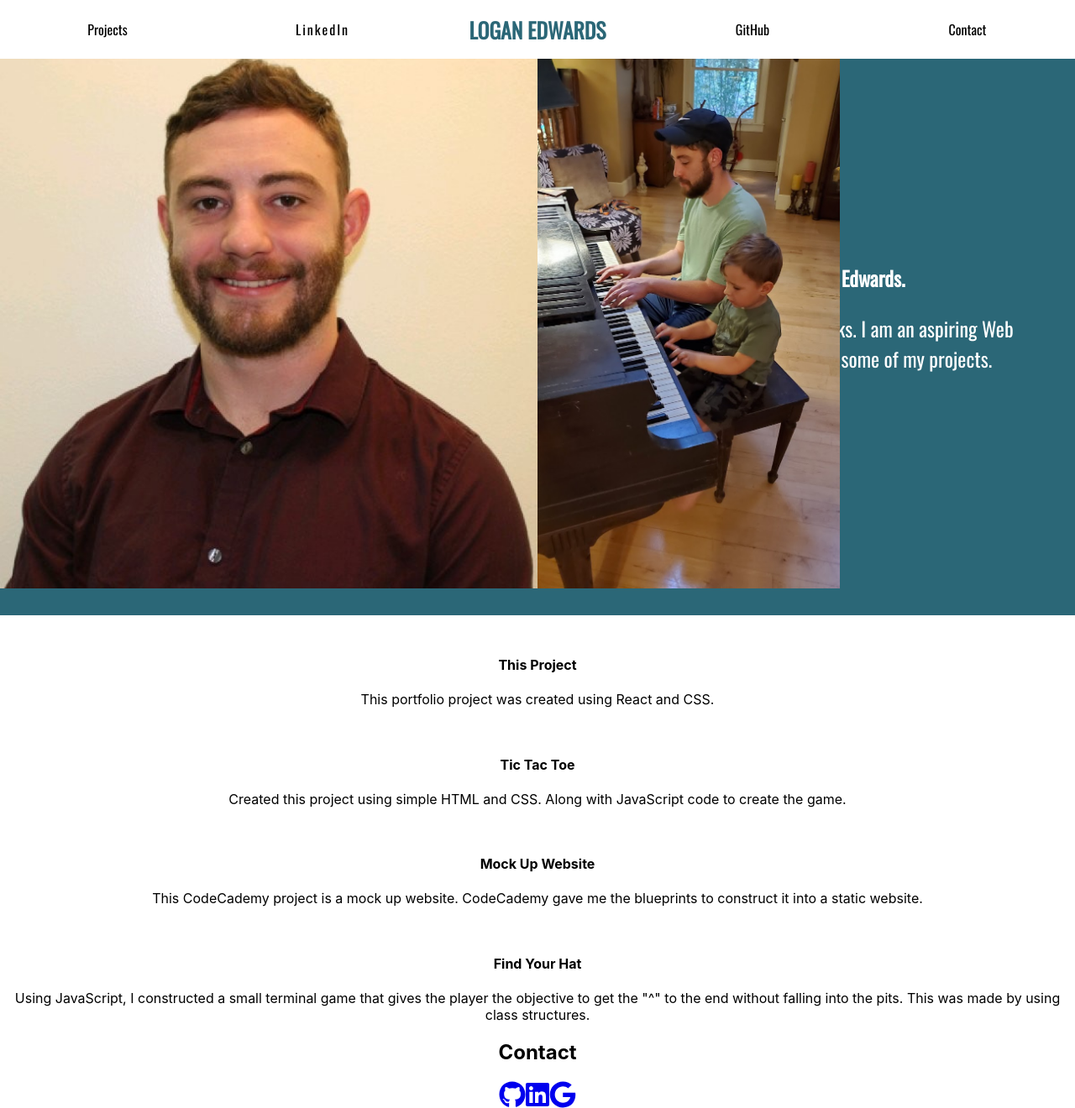
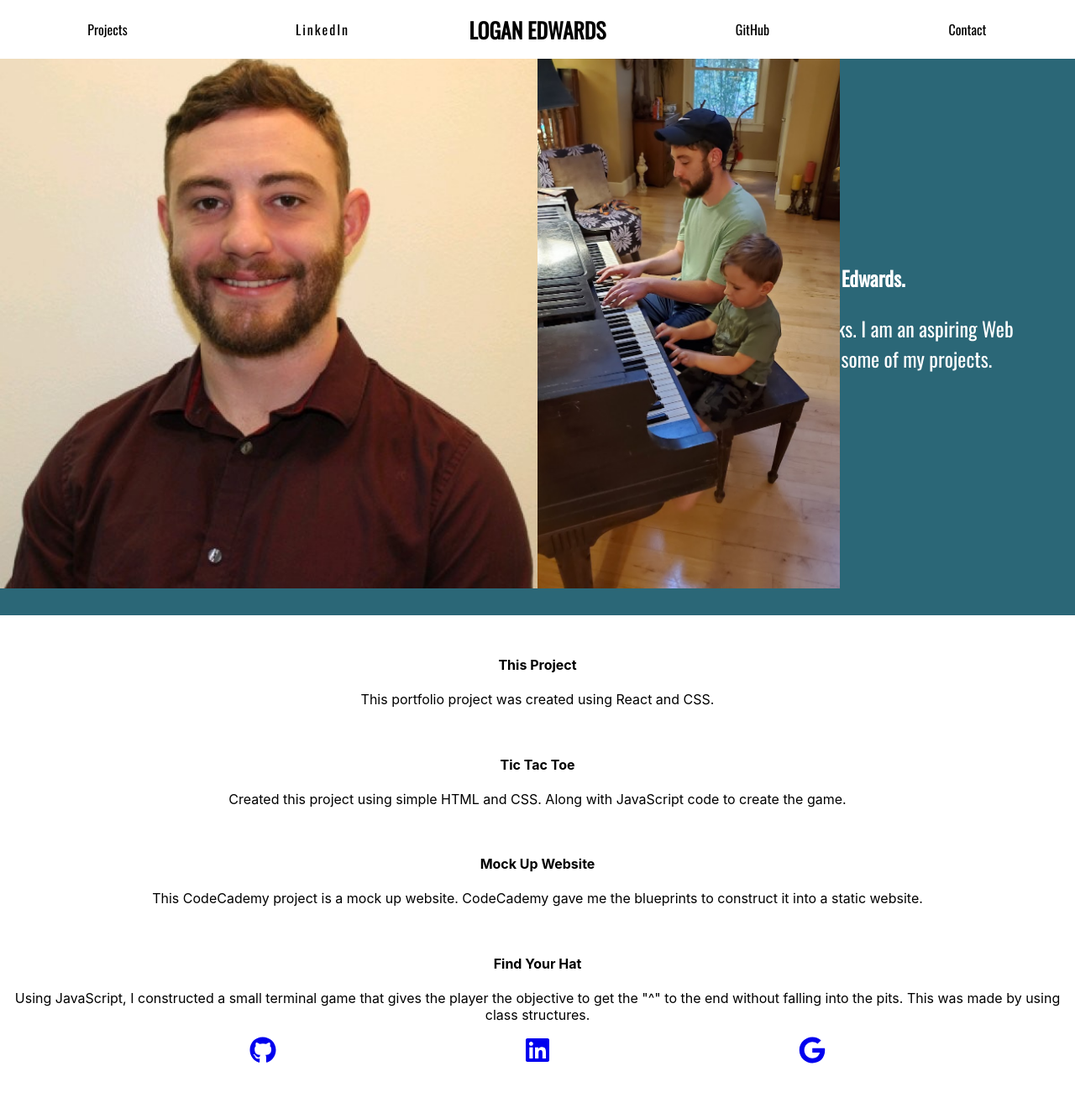
Before and after one commit to loganed09/LoganE, a React (Create React App) app: page / in a window 1280 px wide. Shown: the whole page at 84% size. After the commit the page ends 1283 px from the top, so only its background shows below. Built offline with nearby package versions, Linux system fonts and the light colour scheme; a web font is replaced by a local one.

Commit message:
Created links in NavBar

```diff
--- a/package.json
+++ b/package.json
@@ -14,6 +14,7 @@
     "react": "^17.0.2",
     "react-dom": "^17.0.2",
     "react-scripts": "4.0.3",
+    "react-scroll": "^1.8.4",
     "web-vitals": "^1.0.1"
   },
   "scripts": {
--- a/src/App.js
+++ b/src/App.js
@@ -3,6 +3,8 @@ import NavBar from './Components/NavBar/NavBar';
 import About from './Components/About/About';
 import Contact from './Components/Contact/Contact';
 import Projects from './Components/Projects/Projects';
+
+
 
 function App() {
   return (
--- a/src/Components/About/About.js
+++ b/src/Components/About/About.js
@@ -15,7 +15,7 @@ export default function About() {
         //         <img className="pianoImg" src={pianoImage.default} alt="piano" />
         //     </div>
         // </section>
-        <section className="about-me">
+        <section className="about-me" id="about">
             <div className="about-text">
                 <h2>My name is Logan Edwards.</h2>
                 <p>I play the piano. I love comic books. I am an aspiring Web Developer. Below you will find some of my projects.</p>
--- a/src/Components/Contact/Contact.css
+++ b/src/Components/Contact/Contact.css
@@ -0,0 +1,5 @@
+.contact {
+    display: flex;
+    justify-content: space-evenly;
+    margin: 1rem 0;
+}
--- a/src/Components/Contact/Contact.js
+++ b/src/Components/Contact/Contact.js
@@ -1,5 +1,6 @@
 import React, { useState } from 'react';
 import './Contact.css';
+
 import { Mailto } from './Mailto';
 import { FontAwesomeIcon } from "@fortawesome/react-fontawesome";
 import {
@@ -15,9 +16,10 @@ import {
 
 
 export default function Contact() {
+
+
     return (
-        <section className="contact">
-            <h2>Contact</h2>
+        <section className="contact" id="contact">
             <a href="https://github.com/loganed09"
                className="github social">
                <FontAwesomeIcon icon={faGithub} size="2x" />
--- a/src/Components/NavBar/NavBar.js
+++ b/src/Components/NavBar/NavBar.js
@@ -1,5 +1,6 @@
 import React, { useState } from 'react';
 import './NavBar.css';
+import {Link} from 'react-scroll';
 
 
 // export class NavBar extends React.Component {
@@ -40,19 +41,19 @@ export default function NavBar() {
 
   return (
     <nav className="navbar">
-        <a className="navItem nitem1" href="#projects">Projects</a>
+        <a className="navItem nitem1"><Link to="projects" spy={true} smooth={true}>Projects</Link></a>
         <a className="navItem nitem2" href="https://www.linkedin.com/in/loganed09/">LinkedIn</a>
-        <a className="navItem nitem3 myName" href="#about-me">LOGAN EDWARDS</a>
+        <a className="navItem nitem3 myName"><Link to="about" spy={true} smooth={true}>LOGAN EDWARDS</Link></a>
         <a className="navItem nitem4" href="https://github.com/loganed09">GitHub</a>
-        <a className="navItem nitem5" href="#contact">Contact</a>
+        <a className="navItem nitem5" ><Link to="contact" spy={true} smooth={true}>Contact</Link></a>
         <p className={`initials ${navbarOpen ? " hideInitials" : ""}`}>
-            <a href="#about-me">LE</a>
+            <a><Link to="about" spy={true} smooth={true}>LE</Link></a>
         </p>
         <div className="dropdown">
           <button className="mobile-id" onClick={handleToggle}>
               <i className="fas fa-bars"></i>
           </button>
-          <ul className={`dropdown-content ${navbarOpen ? " showMenu" : ""}`}>
+          <ul className={`dropdown-content ${navbarOpen ? " showMenu" : ""}`} onClick={handleToggle}>
             <a href="#projects">Projects</a>
             <a href="#contact">Contact</a>
             <a href="https://github.com/loganed09">GitHub</a>
--- a/src/Components/Projects/Projects.js
+++ b/src/Components/Projects/Projects.js
@@ -3,7 +3,7 @@ import './Projects.css';
 
 export default function Projects() {
     return (
-        <section className="projects">
+        <section className="projects" id="projects">
             <h2>Projects</h2>
             <div className="project-items">
                 <div className="project1 project">
```
Also changed, not shown: 1 other file (tests, documents, lock files or other folders).
